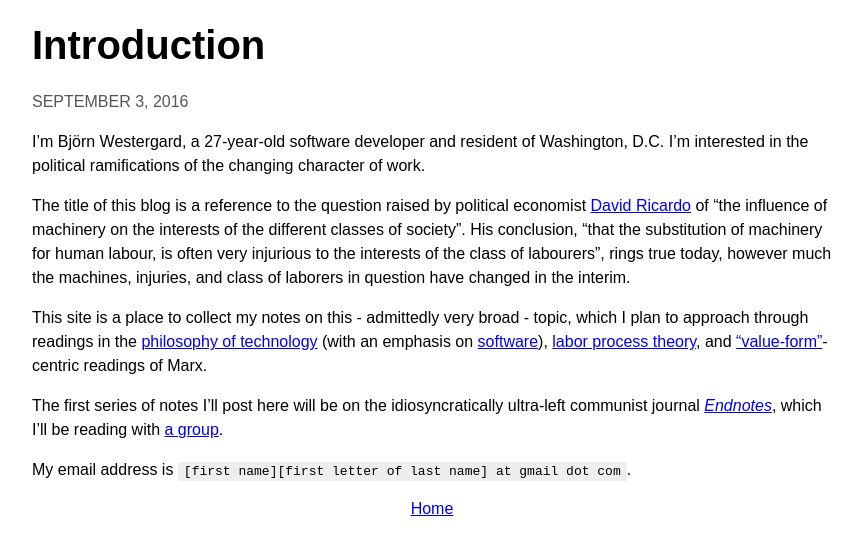
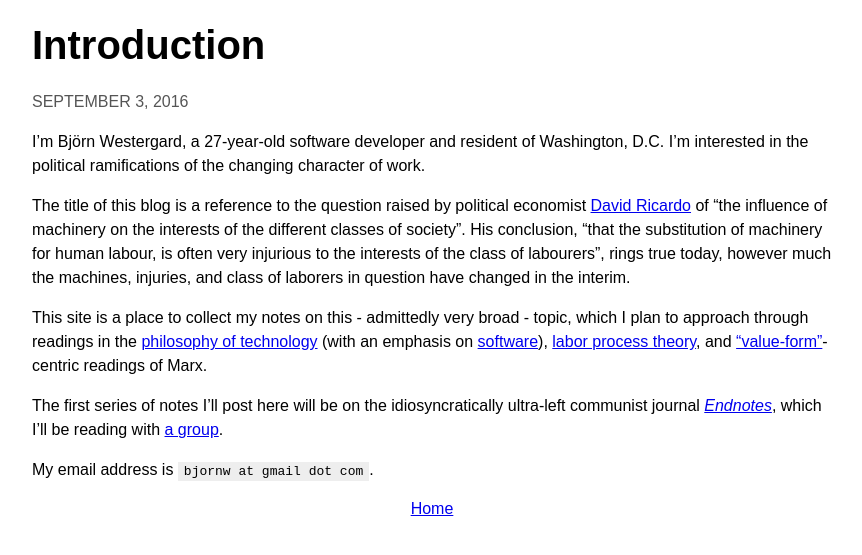
Before and after one commit to heiswayi/the-plain, a Jekyll site: the page built from _posts/2016-09-03-introduction.md, in a window 1280 px wide. Shown: the top 555 px of the page, without its empty margins (208-1070 px from the left). Built offline with Jekyll 4.4.1, drawn with Linux system fonts in a browser that asks for light colours; some web fonts are replaced.

Commit message:
git diff
Signed-off-by: Bjorn Westergard <bjornw@gmail.com>

```diff
--- a/_posts/2016-09-03-introduction.md
+++ b/_posts/2016-09-03-introduction.md
@@ -11,4 +11,4 @@ This site is a place to collect my notes on this - admittedly very broad - topic
 
 The first series of notes I'll post here will be on the idiosyncratically ultra-left communist journal _[Endnotes](https://endnotes.org.uk/about)_, which I'll be reading with [a group](http://dc-endnotes.tumblr.com/).
 
-My email address is `[first name][first letter of last name] at gmail dot com`.
+My email address is `bjornw at gmail dot com`.
```
